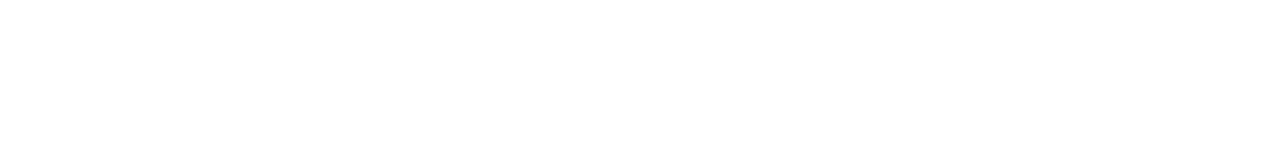
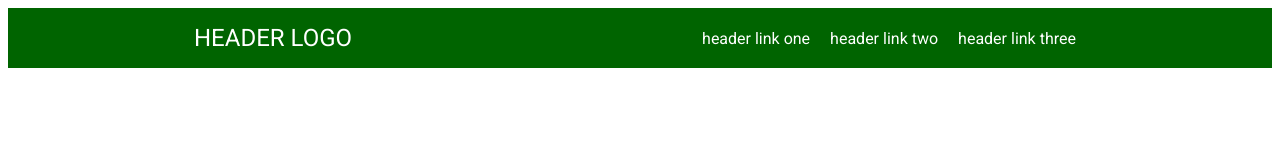
Before and after one commit to jdpagtama/odin-landingpage, a plain HTML site: page index.html in a window 1280 px wide. Drawn offline with Linux system fonts and the light colour scheme.

Commit message:
Add header to page with logo and navigation links
Allows users to navigate the page easily and gives a nice look to the page

```diff
--- a/index.html
+++ b/index.html
@@ -4,8 +4,19 @@
     <meta charset="UTF-8">
     <meta name="viewport" content="width=device-width, initial-scale=1.0">
     <title>Landing Page</title>
+    <link href='https://fonts.googleapis.com/css?family=Roboto' rel='stylesheet'>
+    <link rel="stylesheet" href="styles.css">
 </head>
 <body>
-
+    <div class="header">
+        <div class="logo">HEADER LOGO</div>
+        <div class="links">
+            <ul>
+                <li><a href="#">header link one</a></li>
+                <li><a href="#">header link two</a></li>
+                <li><a href="#">header link three</a></li>
+            </ul>
+        </div>
+    </div>
 </body>
 </html>
--- /dev/null
+++ b/styles.css
@@ -0,0 +1,31 @@
+.body {
+    display: flex;
+    flex-direction: column;
+}
+
+.header {
+    font-family: 'Roboto', monospace;
+    color: white;
+    background-color: darkgreen;
+    display: flex;
+    justify-content: space-around;
+    padding: 16px;
+    align-items: center;
+}
+
+.logo {
+    font-size: 24px;
+}
+
+ul {
+    display: flex;
+    padding: 0;
+    margin: 0;
+    list-style-type: none;
+}
+
+a {
+    color: white;
+    text-decoration: none;
+    padding: 10px;
+}
```
